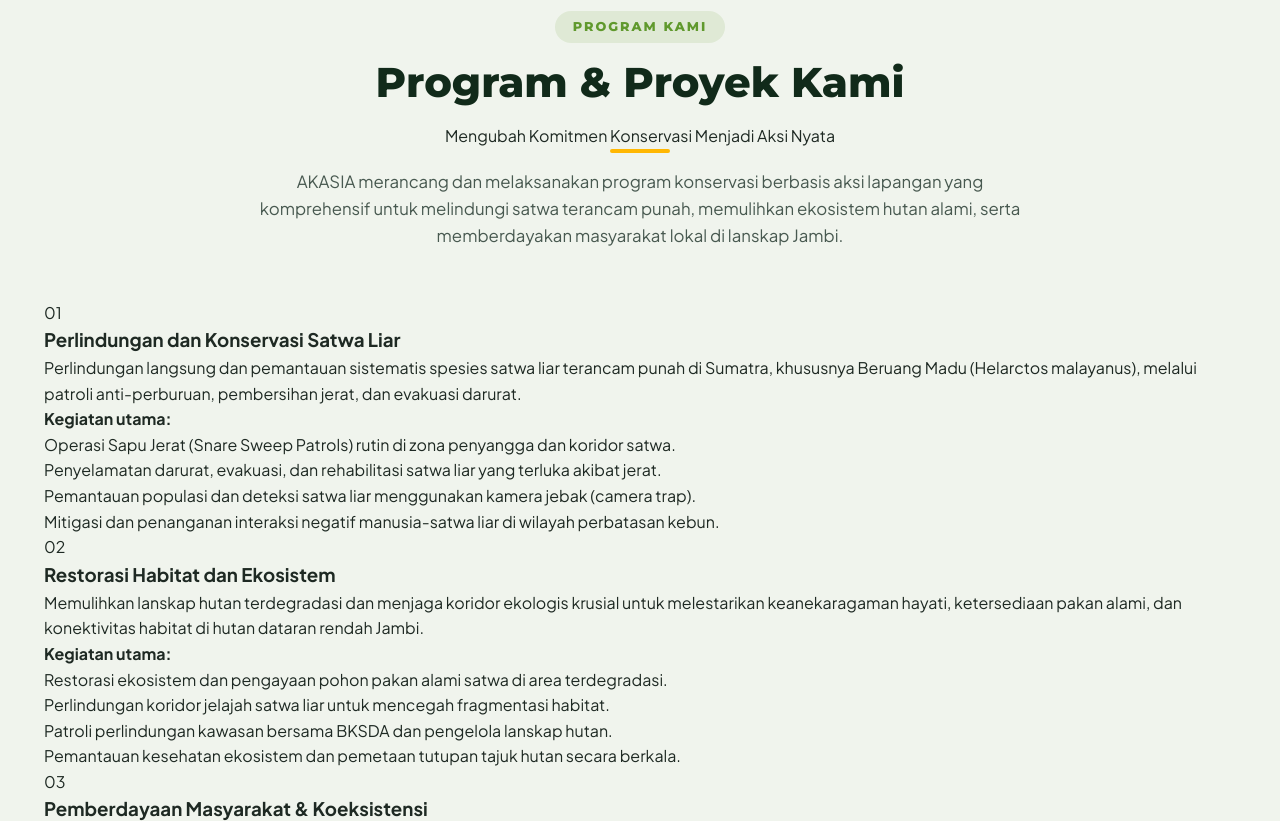
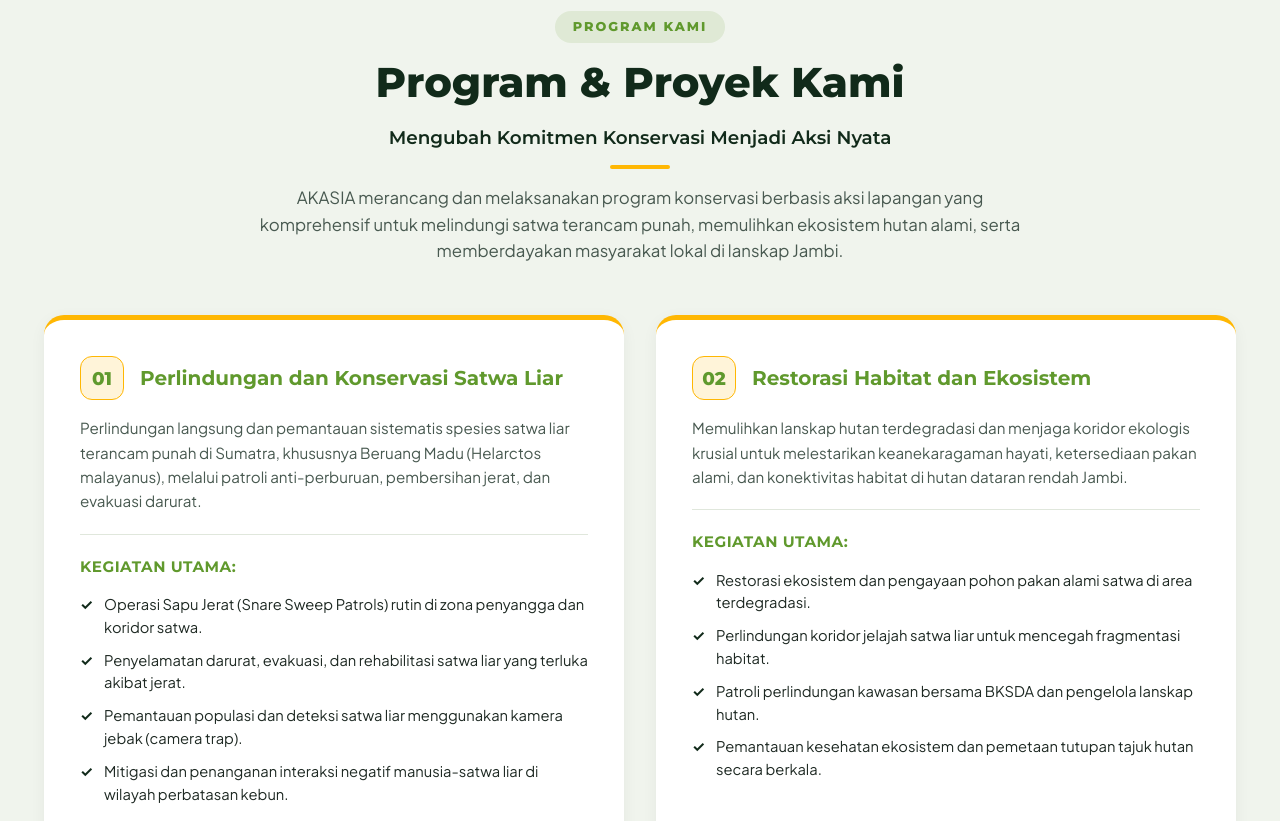
Before and after one commit to webnaturalaceh-cmyk/akasia_jambi, a plain HTML site: page index.html in a window 1280 px wide. Shown: the part 4960-5781 px from the top of the page. Drawn offline with Linux system fonts and the light colour scheme; a script that the page names is missing.

Commit message:
Update styles.css

```diff
--- a/styles.css
+++ b/styles.css
@@ -1464,46 +1464,139 @@ ul, ol {
   margin: 0;
 }
 
-.program-cards-mini {
+/* Program Section (2x2 Grid) */
+.section-subtitle {
+  font-family: var(--font-heading);
+  font-size: 1.15rem;
+  font-weight: 600;
+  color: var(--canopy-green);
+  margin-top: 6px;
+  margin-bottom: 12px;
+}
+
+.program-grid {
+  display: grid;
+  grid-template-columns: repeat(2, 1fr);
+  gap: 32px;
+  margin-top: 48px;
+  text-align: left;
+}
+
+.program-card {
+  background: #FFFFFF;
+  border-radius: 20px;
+  padding: 36px;
+  box-shadow: var(--shadow-subtle);
+  border-top: 5px solid var(--honey-gold);
+  transition: transform 0.3s, box-shadow 0.3s;
+  display: flex;
+  flex-direction: column;
+}
+
+.program-card:hover {
+  transform: translateY(-4px);
+  box-shadow: var(--shadow-card-hover);
+}
+
+.program-card-header {
+  display: flex;
+  align-items: center;
+  gap: 16px;
+  margin-bottom: 16px;
+}
+
+.program-num-badge {
+  display: inline-flex;
+  align-items: center;
+  justify-content: center;
+  width: 44px;
+  height: 44px;
+  background: rgba(255, 183, 3, 0.15);
+  color: var(--akasia-dark);
+  font-family: var(--font-heading);
+  font-weight: 800;
+  font-size: 1.15rem;
+  border-radius: 12px;
+  border: 1.5px solid var(--honey-gold);
+  flex-shrink: 0;
+}
+
+.program-card-title {
+  font-family: var(--font-heading);
+  font-size: 1.25rem;
+  font-weight: 700;
+  color: var(--akasia-dark);
+  margin: 0;
+  line-height: 1.35;
+}
+
+.program-desc {
+  font-size: 0.95rem;
+  color: var(--text-muted);
+  line-height: 1.6;
+  margin: 0;
+}
+
+.program-divider {
+  height: 1px;
+  background: var(--border-light);
+  margin: 20px 0;
+}
+
+.kegiatan-title {
+  font-family: var(--font-heading);
+  font-size: 0.95rem;
+  font-weight: 700;
+  color: var(--akasia-dark);
+  text-transform: uppercase;
+  letter-spacing: 0.5px;
+  margin: 0 0 14px 0;
+}
+
+.kegiatan-list {
+  list-style: none;
+  padding-left: 0;
+  margin: 0;
+}
+
+.kegiatan-list li {
+  position: relative;
+  padding-left: 24px;
+  margin-bottom: 10px;
+  font-size: 0.92rem;
+  color: var(--text-dark);
+  line-height: 1.55;
+}
+
+.kegiatan-list li:last-child {
+  margin-bottom: 0;
+}
+
+.kegiatan-list li::before {
+  content: '✓';
+  color: var(--canopy-green);
+  font-weight: bold;
+  position: absolute;
+  left: 0;
+}
+
+/* Galeri Section (Instagram Embed Grid) */
+.ig-gallery-grid {
   display: grid;
   grid-template-columns: repeat(3, 1fr);
   gap: 24px;
   margin-top: 36px;
-  text-align: left;
-}
-
-.prog-mini-card {
-  background-color: var(--bg-card);
-  padding: 28px 24px;
-  border-radius: var(--radius-lg);
-  border: 1px solid var(--border-light);
-  box-shadow: var(--shadow-subtle);
-  transition: transform var(--transition-fast), box-shadow var(--transition-fast);
-}
-
-.prog-mini-card:hover {
-  transform: translateY(-4px);
-  box-shadow: var(--shadow-card);
-}
-
-.prog-mini-icon {
-  font-size: 2rem;
-  display: inline-block;
-  margin-bottom: 12px;
-}
-
-.prog-mini-card h4 {
-  font-family: var(--font-heading);
-  font-weight: 800;
-  font-size: 1.1rem;
-  color: var(--canopy-green);
-  margin-bottom: 8px;
-}
-
-.prog-mini-card p {
-  font-size: 0.9rem;
-  color: var(--text-muted);
-  line-height: 1.55;
+  width: 100%;
+}
+
+.ig-gallery-grid iframe {
+  width: 100% !important;
+  min-width: unset !important;
+  border-radius: var(--radius-md) !important;
+  box-shadow: var(--shadow-subtle) !important;
+  /* Hide the Instagram Footer UI */
+  clip-path: inset(0 0 135px 0) !important;
+  margin-bottom: -135px !important;
 }
 
 /* PARTNER Section */
@@ -1513,9 +1606,9 @@ ul, ol {
 
 .partner-logos-row {
   display: flex;
-  align-items: center;
+  flex-wrap: wrap;
   justify-content: center;
-  flex-wrap: wrap;
+  align-items: center;
   gap: 30px;
   margin-top: 36px;
 }
@@ -2185,13 +2278,17 @@ ul, ol {
     gap: 24px;
   }
 
-  .program-cards-mini,
   .contact-info-grid {
     grid-template-columns: 1fr;
   }
 
   .misi-grid {
     grid-template-columns: repeat(2, 1fr);
+  }
+
+  .ig-gallery-grid {
+    grid-template-columns: repeat(2, 1fr);
+    gap: 20px;
   }
 
   .footer-top {
@@ -2228,6 +2325,20 @@ ul, ol {
 
   .misi-grid {
     grid-template-columns: 1fr;
+  }
+
+  .program-grid {
+    grid-template-columns: 1fr;
+    gap: 20px;
+  }
+
+  .program-card {
+    padding: 24px;
+  }
+
+  .ig-gallery-grid {
+    grid-template-columns: 1fr;
+    gap: 16px;
   }
 
   .visi-card {
```
